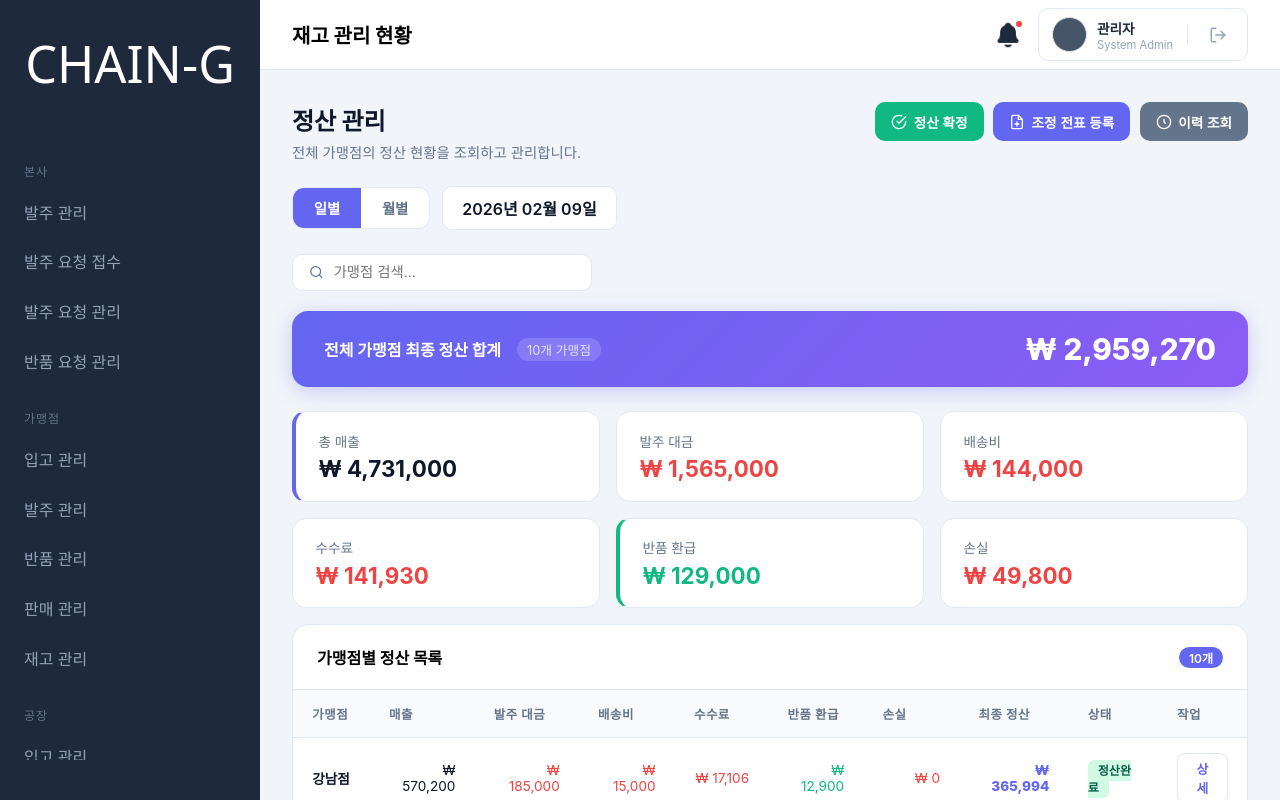
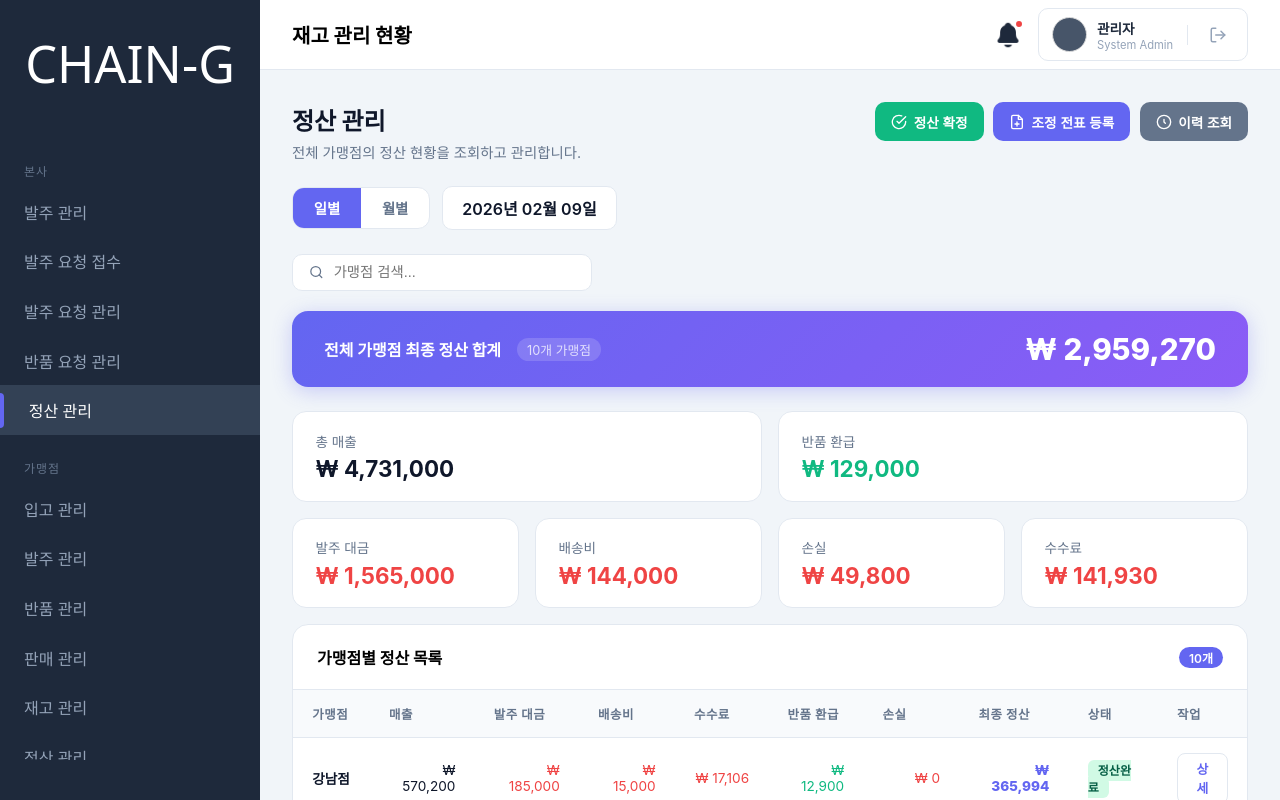
Before and after one commit to Final-Project-Flow-er/frontend, a Vue app: page /hq/settlement in a window 1280 px wide. Built offline with nearby package versions, Linux system fonts and the light colour scheme; a web font is replaced by a local one.

Commit message:
settlement 수정

```diff
--- a/src/components/layout/Sidebar.vue
+++ b/src/components/layout/Sidebar.vue
@@ -42,6 +42,7 @@ const sidebarItems = ref([
       { name: '발주 요청 접수', routeName: 'head-office-order-reception' },
       { name: '발주 요청 관리', routeName: 'head-office-order-request' },
       { name: '반품 요청 관리', routeName: 'head-office-return-list' },
+      { name: '정산 관리', routeName: 'hq-settlement-list' },
     ]
   },
   {
@@ -52,6 +53,7 @@ const sidebarItems = ref([
       { name: '반품 관리', routeName: 'franchise-return-list' },
       { name: '판매 관리', routeName: 'franchise-product-sell' },
       { name: '재고 관리', routeName: 'store-inventory' },
+      { name: '정산 관리', routeName: 'store-settlement-summary' },
     ]
   },
   {
--- a/src/views/hqSettlement/HqSettlementListView.vue
+++ b/src/views/hq-settlement/HqSettlementListView.vue
@@ -130,11 +130,14 @@ const getStatusClass = (status) => ({
       <p class="fc-amount">₩ {{ fmt(totalFinal) }}</p>
     </div>
 
-    <!-- 합계 카드 -->
     <section class="summary-grid">
       <div class="summary-card primary">
         <span class="s-label">총 매출</span>
         <p class="s-value">₩ {{ fmt(totals.sales) }}</p>
+      </div>
+      <div class="summary-card refund-card">
+        <span class="s-label">반품 환급</span>
+        <p class="s-value positive">₩ {{ fmt(totals.refund) }}</p>
       </div>
       <div class="summary-card">
         <span class="s-label">발주 대금</span>
@@ -145,16 +148,12 @@ const getStatusClass = (status) => ({
         <p class="s-value negative">₩ {{ fmt(totals.shipping) }}</p>
       </div>
       <div class="summary-card">
+        <span class="s-label">손실</span>
+        <p class="s-value negative">₩ {{ fmt(totals.loss) }}</p>
+      </div>
+      <div class="summary-card">
         <span class="s-label">수수료</span>
         <p class="s-value negative">₩ {{ fmt(totals.commission) }}</p>
-      </div>
-      <div class="summary-card refund-card">
-        <span class="s-label">반품 환급</span>
-        <p class="s-value positive">₩ {{ fmt(totals.refund) }}</p>
-      </div>
-      <div class="summary-card">
-        <span class="s-label">손실</span>
-        <p class="s-value negative">₩ {{ fmt(totals.loss) }}</p>
       </div>
     </section>
 
@@ -227,11 +226,13 @@ const getStatusClass = (status) => ({
 .search-bar { display: flex; align-items: center; gap: 0.5rem; background: white; border: 1px solid var(--border-color); border-radius: 10px; padding: 0.55rem 1rem; color: var(--text-light); margin-bottom: 1.25rem; max-width: 300px; }
 .search-input { border: none; outline: none; font-size: 0.9rem; width: 100%; color: var(--text-dark); }
 
-.summary-grid { display: grid; grid-template-columns: repeat(3, 1fr); gap: 1rem; margin-bottom: 1rem; }
+.summary-grid { display: grid; grid-template-columns: repeat(4, 1fr); gap: 1rem; margin-bottom: 1rem; }
+.summary-grid .summary-card:nth-child(1),
+.summary-grid .summary-card:nth-child(2) { grid-column: span 2; }
 .summary-card { background: white; padding: 1.15rem 1.4rem; border-radius: 14px; border: 1px solid var(--border-color); transition: transform 0.15s, box-shadow 0.15s; }
 .summary-card:hover { transform: translateY(-2px); box-shadow: 0 4px 12px rgba(0,0,0,0.06); }
-.summary-card.primary { border-left: 4px solid var(--primary); }
-.summary-card.refund-card { border-left: 4px solid #10b981; }
+.summary-card.primary { }
+.summary-card.refund-card { }
 .s-label { font-size: 0.85rem; color: var(--text-light); display: block; margin-bottom: 0.3rem; }
 .s-value { font-size: 1.4rem; font-weight: 700; margin: 0; color: var(--text-dark); }
 .s-value.negative { color: #ef4444; }
--- a/src/views/store-settlement/StoreSettlementSummaryView.vue
+++ b/src/views/store-settlement/StoreSettlementSummaryView.vue
@@ -109,11 +109,14 @@ const goToVoucherList = () => router.push('/store/settlement/vouchers')
       <p class="fs-amount">₩ {{ fmt(currentSettlement.finalAmount) }}</p>
     </div>
 
-    <!-- 정산 요약 카드 -->
     <section class="summary-grid">
       <div class="summary-card primary">
         <span class="s-label">총 매출 금액</span>
         <p class="s-value">₩ {{ fmt(currentSettlement.totalSales) }}</p>
+      </div>
+      <div class="summary-card refund">
+        <span class="s-label">반품 환급</span>
+        <p class="s-value positive">₩ {{ fmt(currentSettlement.returnRefund) }}</p>
       </div>
       <div class="summary-card">
         <span class="s-label">발주 대금</span>
@@ -124,16 +127,12 @@ const goToVoucherList = () => router.push('/store/settlement/vouchers')
         <p class="s-value negative">₩ {{ fmt(currentSettlement.shippingFee) }}</p>
       </div>
       <div class="summary-card">
+        <span class="s-label">손실 금액</span>
+        <p class="s-value negative">₩ {{ fmt(currentSettlement.loss) }}</p>
+      </div>
+      <div class="summary-card">
         <span class="s-label">수수료 (3%)</span>
         <p class="s-value negative">₩ {{ fmt(currentSettlement.commission) }}</p>
-      </div>
-      <div class="summary-card refund">
-        <span class="s-label">반품 환급</span>
-        <p class="s-value positive">₩ {{ fmt(currentSettlement.returnRefund) }}</p>
-      </div>
-      <div class="summary-card">
-        <span class="s-label">손실 금액</span>
-        <p class="s-value negative">₩ {{ fmt(currentSettlement.loss) }}</p>
       </div>
     </section>
 
@@ -222,11 +221,13 @@ const goToVoucherList = () => router.push('/store/settlement/vouchers')
 .date-input-hidden { position: absolute; top: 0; left: 0; width: 100%; height: 100%; opacity: 0; cursor: pointer; border: none; }
 
 /* ── 요약 카드 그리드 ── */
-.summary-grid { display: grid; grid-template-columns: repeat(3, 1fr); gap: 1rem; margin-bottom: 1rem; }
+.summary-grid { display: grid; grid-template-columns: repeat(4, 1fr); gap: 1rem; margin-bottom: 1rem; }
+.summary-grid .summary-card:nth-child(1),
+.summary-grid .summary-card:nth-child(2) { grid-column: span 2; }
 .summary-card { background: white; padding: 1.25rem 1.5rem; border-radius: 14px; border: 1px solid var(--border-color); transition: transform 0.15s, box-shadow 0.15s; }
 .summary-card:hover { transform: translateY(-2px); box-shadow: 0 4px 12px rgba(0,0,0,0.06); }
-.summary-card.primary { border-left: 4px solid var(--primary); }
-.summary-card.refund { border-left: 4px solid #10b981; }
+.summary-card.primary { }
+.summary-card.refund { }
 .s-label { font-size: 0.85rem; color: var(--text-light); display: block; margin-bottom: 0.35rem; }
 .s-value { font-size: 1.5rem; font-weight: 700; margin: 0; color: var(--text-dark); }
 .s-value.negative { color: #ef4444; }
```
Also changed, not shown: src/router/index.js (+5 -5 lines), src/views/hq-settlement/HqSettlementConfirmView.vue (renamed from src/views/hqSettlement/HqSettlementConfirmView.vue), src/views/hq-settlement/HqSettlementDetailView.vue (renamed from src/views/hqSettlement/HqSettlementDetailView.vue), src/views/hq-settlement/HqSettlementLogView.vue (renamed from src/views/hqSettlement/HqSettlementLogView.vue), src/views/hq-settlement/HqSettlementVoucherManageView.vue (renamed from src/views/hqSettlement/HqSettlementVoucherManageView.vue).
